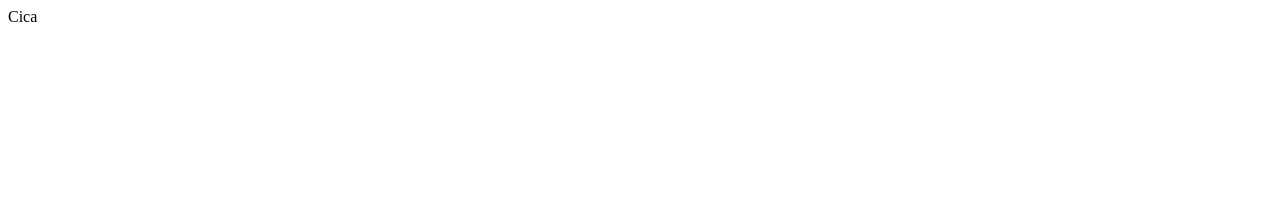
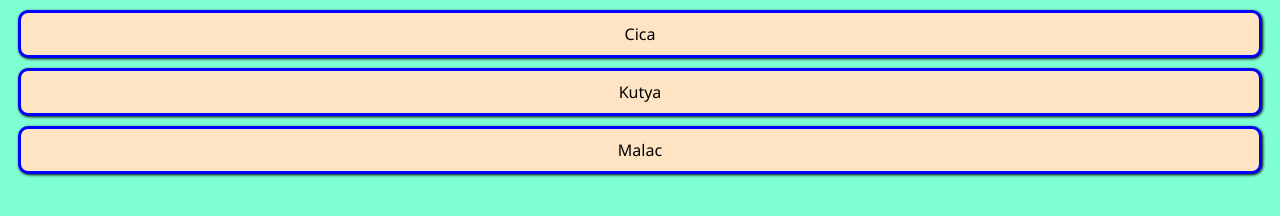
Before and after one commit to tomuwhu/2024szft_example01, a plain HTML site: page index.html in a window 1280 px wide. Drawn offline with Linux system fonts and the light colour scheme.

Commit message:
Add files via upload
css csatolása, meg egyebek

```diff
--- a/index.html
+++ b/index.html
@@ -1 +1,14 @@
-Cica
+<!DOCTYPE html>
+<html lang="hu">
+<head>
+    <meta charset="UTF-8">
+    <meta name="viewport" content="width=device-width, initial-scale=1.4">
+    <link rel="stylesheet" href="style.css">
+    <title>Cica</title>
+</head>
+<body>
+    <div>Cica</div>
+    <div>Kutya</div>
+    <div>Malac</div>
+</body>
+</html>
--- /dev/null
+++ b/style.css
@@ -0,0 +1,14 @@
+body {
+    background-color: aquamarine;
+    text-align: center;
+    font-size: 16px;
+    font-family: 'Segoe UI', Tahoma, Geneva, Verdana, sans-serif;
+}
+div {
+    background-color: bisque;
+    padding: 10px;
+    margin: 10px;
+    border: solid 3px blue;
+    border-radius: 10px;
+    box-shadow: 1px 1px 3px black;
+}
```
